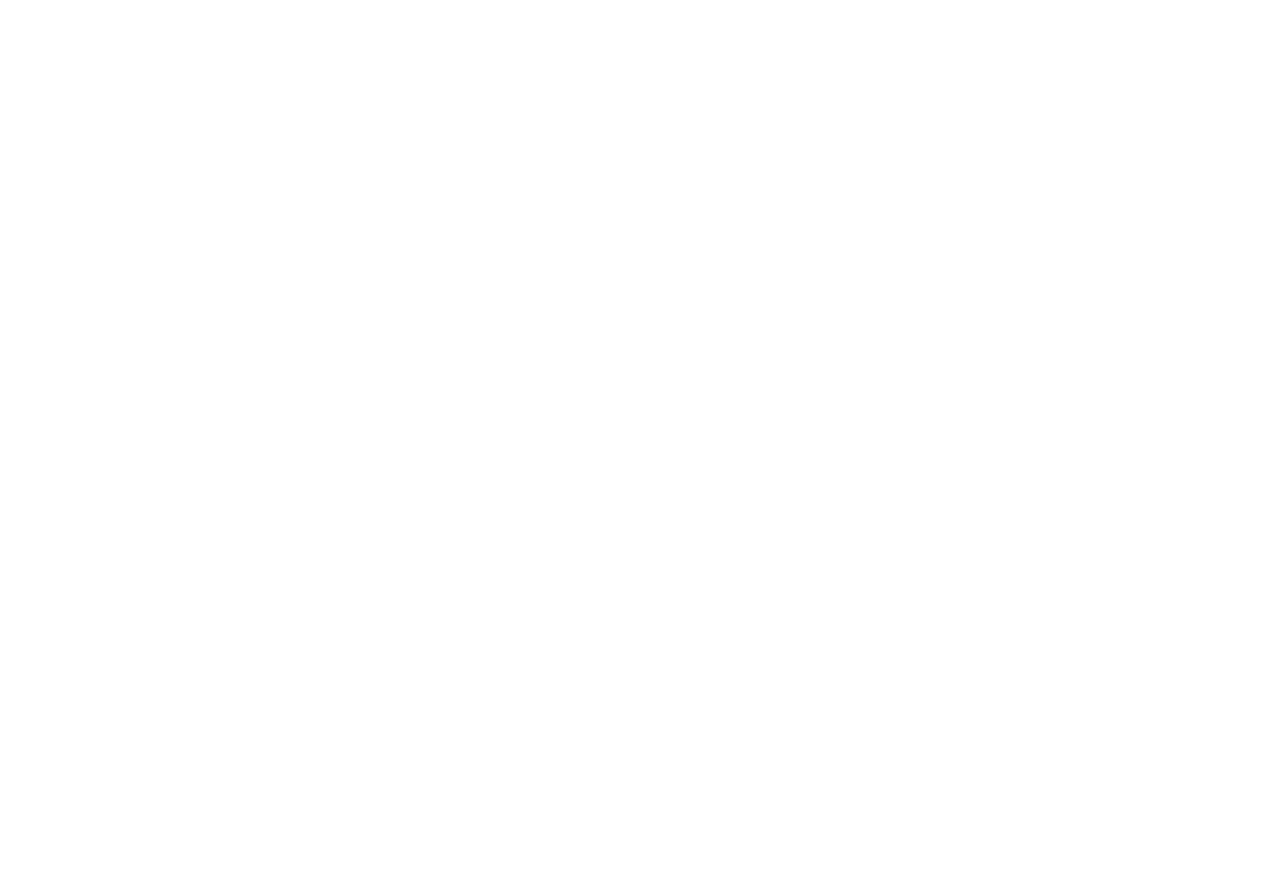
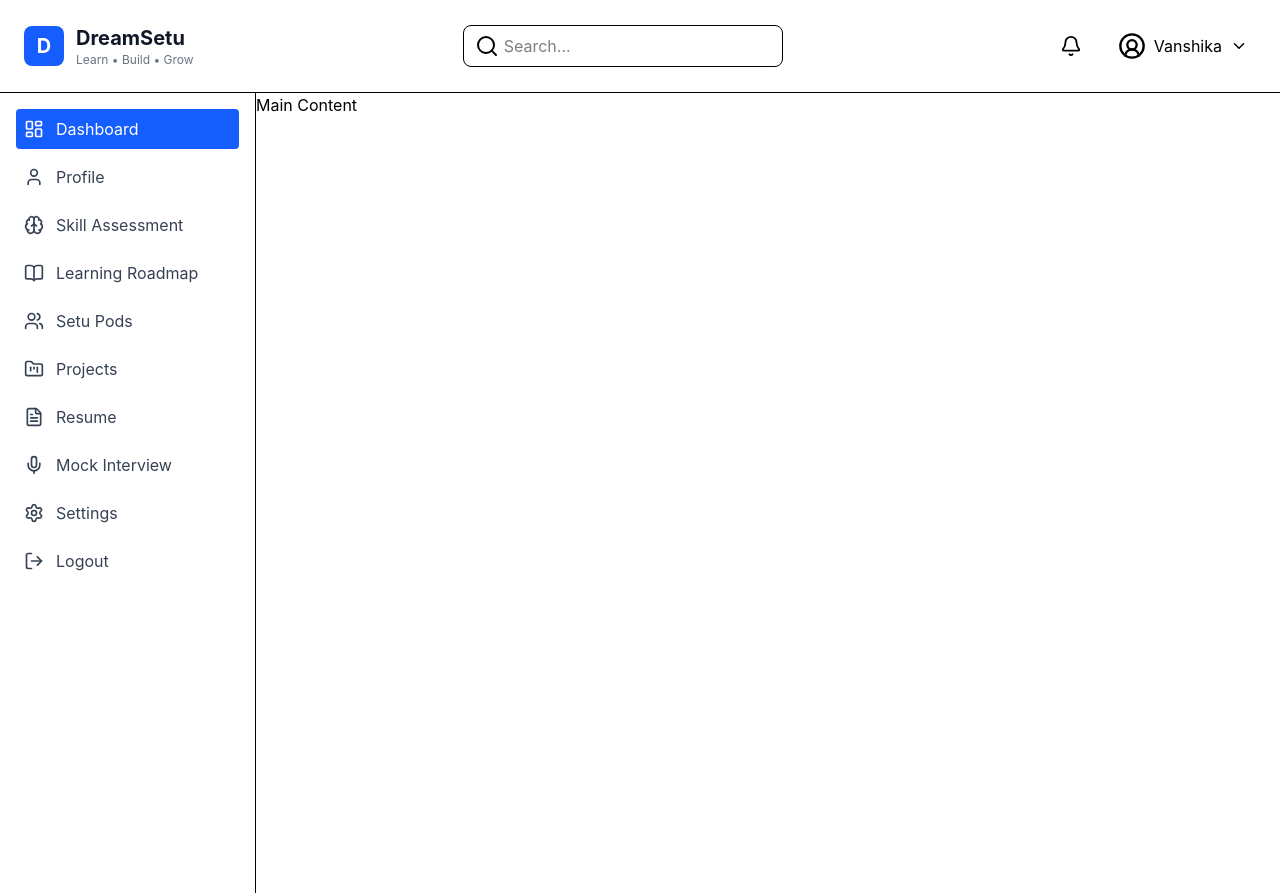
Before and after one commit to vanshi9027/DreamSetu, a React app in the folder frontend/: page /dashboard in a window 1280 px wide. Before the commit this address had no page. Before the commit the page ends 800 px from the top, so only its background shows below. Built offline with nearby package versions, Linux system fonts and the light colour scheme; the HTML template or start-up script is replaced by a standard one.

Commit message:
Dashboard Navbar and sidebar

```diff
--- a/frontend/package.json
+++ b/frontend/package.json
@@ -12,6 +12,7 @@
   "dependencies": {
     "@tailwindcss/vite": "^4.3.2",
     "axios": "^1.18.1",
+    "lucide-react": "^1.25.0",
     "react": "^19.2.7",
     "react-dom": "^19.2.7",
     "react-hook-form": "^7.81.0",
--- /dev/null
+++ b/frontend/src/components/common/Logo.jsx
@@ -0,0 +1,21 @@
+export default function Logo() {
+    return (
+        <div className="flex items-center gap-3 cursor-pointer">
+
+            <div className="w-10 h-10 bg-blue-600 rounded-lg flex items-center justify-center text-white font-bold text-xl">
+                D
+            </div>
+
+            <div>
+                <h1 className="text-xl font-bold text-gray-900">
+                    DreamSetu
+                </h1>
+
+                <p className="text-xs text-gray-500">
+                    Learn • Build • Grow
+                </p>
+            </div>
+
+        </div>
+    );
+}
--- /dev/null
+++ b/frontend/src/components/dashboard/Navbar.jsx
@@ -0,0 +1,62 @@
+import { Search } from "lucide-react";
+import { Bell } from "lucide-react";
+import { CircleUserRound, ChevronDown } from "lucide-react";
+// CircleUserRound → User Avatar
+//ChevronDown → Down Arrow
+import { useState } from "react";
+import Logo from "../common/Logo";
+export default function Navbar() {
+    const [showMenu, setShowMenu] = useState(false);
+    return (
+        <nav className="flex justify-between items-center px-6 py-6 border-b">
+
+            <Logo />
+            {/* search */}
+            <div className="relative">
+
+                <Search
+                    className="absolute left-3 top-1/2 -translate-y-1/2" />  <input
+                    type="text"
+                    placeholder="Search..."
+                    className="w-80  pl-10 px-4 py-2 border rounded-lg outline-none focus:ring-2 focus:ring-blue-500"
+                /></div>
+
+            {/* User profile */}
+            <div className="flex items-center gap-5">
+                <div className="cursor-pointer p-2 rounded-full hover:bg-gray-100">
+                    <Bell size={22} />
+                </div>
+                <div className="relative">
+                    <div className="flex items-center gap-2 cursor-pointer p-2 rounded-lg hover:bg-gray-100"
+                        onClick={() => setShowMenu(!showMenu)}>
+                        <CircleUserRound size={28} />
+
+                        <span>Vanshika</span>
+
+                        <ChevronDown size={18} />
+                    </div>
+                    {showMenu && (
+
+                        <div className="absolute right-0 mt-2 w-48 bg-white rounded-lg shadow-lg">
+                            <div className="px-4 py-2 hover:bg-gray-100 cursor-pointer">
+                                My Profile
+                            </div>
+
+                            <div className="px-4 py-2 hover:bg-gray-100 cursor-pointer">
+                                Settings
+                            </div>
+                            <div className="px-4 py-2 hover:bg-gray-100 cursor-pointer">
+                                Logout
+                            </div>
+
+                        </div>
+
+                    )}
+
+                </div>
+            </div>
+
+        </nav>
+
+    );
+}
--- /dev/null
+++ b/frontend/src/components/dashboard/Sidebar.jsx
@@ -0,0 +1,86 @@
+import { NavLink } from "react-router-dom";
+import {
+    LayoutDashboard,
+    User,
+    Brain,
+    BookOpen,
+    Users,
+    FolderKanban,
+    FileText,
+    Mic,
+    Settings,
+    LogOut,
+} from "lucide-react";
+export default function Sidebar() {
+    const menuItems = [
+        {
+            title: "Dashboard",
+            path: "/dashboard",
+            icon: LayoutDashboard,
+        },
+        {
+            title: "Profile",
+            path: "/profile",
+            icon: User,
+
+        },
+        {
+            title: "Skill Assessment",
+            path: "/assessment",
+            icon: Brain,
+        },
+        {
+            title: "Learning Roadmap",
+            path: "/roadmap",
+            icon: BookOpen,
+        },
+        {
+            title: "Setu Pods",
+            path: "/pods",
+            icon: Users,
+        },
+        {
+            title: "Projects",
+            path: "/projects",
+            icon: FolderKanban,
+        },
+        {
+            title: "Resume",
+            path: "/resume",
+            icon: FileText,
+        },
+        {
+            title: "Mock Interview",
+            path: "/interview",
+            icon: Mic,
+        },
+        {
+            title: "Settings",
+            path: "/settings",
+            icon: Settings,
+        },
+        {
+            title: "Logout",
+            path: "/logout",
+            icon: LogOut,
+        },
+    ];
+    return (
+        <aside className="w-64 min-h-screen border-r p-4 space-y-2">
+            {
+                menuItems.map((item, index) => {
+                    const Icon = item.icon;
+                   return( <NavLink
+                        key={item.path}
+                        to={item.path}
+
+                        className={({ isActive }) =>
+                            isActive == true ? "flex items-center gap-3  p-2 rounded bg-blue-600 text-white" : "flex items-center gap-3 p-2 rounded text-gray-700 hover:bg-gray-100"
+                        }>
+                       <Icon size={20} />  {item.title}
+                    </NavLink>
+                )})
+            }
+        </aside>
+    );
+}
--- /dev/null
+++ b/frontend/src/pages/Dashboard/Dashboard.jsx
@@ -0,0 +1,17 @@
+import Navbar from "../../components/dashboard/Navbar";
+import Sidebar from "../../components/dashboard/Sidebar";
+
+export  default function Dashboard(){
+    return(
+    <>
+    <Navbar/>
+    <div className="flex">
+
+    <Sidebar/>
+    <main className="flex-1">  Main Content</main>
+    </div>
+
+    </>
+
+    );
+}
--- a/frontend/src/routes/AppRoutes.jsx
+++ b/frontend/src/routes/AppRoutes.jsx
@@ -1,6 +1,7 @@
 import { BrowserRouter, Routes, Route } from "react-router-dom";
 import RegisterPage from "../pages/Auth/RegisterPage";
 import LoginPage from "../pages/Auth/LoginPage";
+import Dashboard from "../pages/Dashboard/Dashboard";
 
 
 function AppRoutes() {
@@ -9,6 +10,7 @@
       <Routes>
         <Route path="/register" element={<RegisterPage />} />
          <Route path="/login" element={<LoginPage />} />
+            <Route path="/dashboard" element={<Dashboard />} />
       </Routes>
     </BrowserRouter>
   );
```
Also changed, not shown: 1 other file (tests, documents, lock files or other folders).
